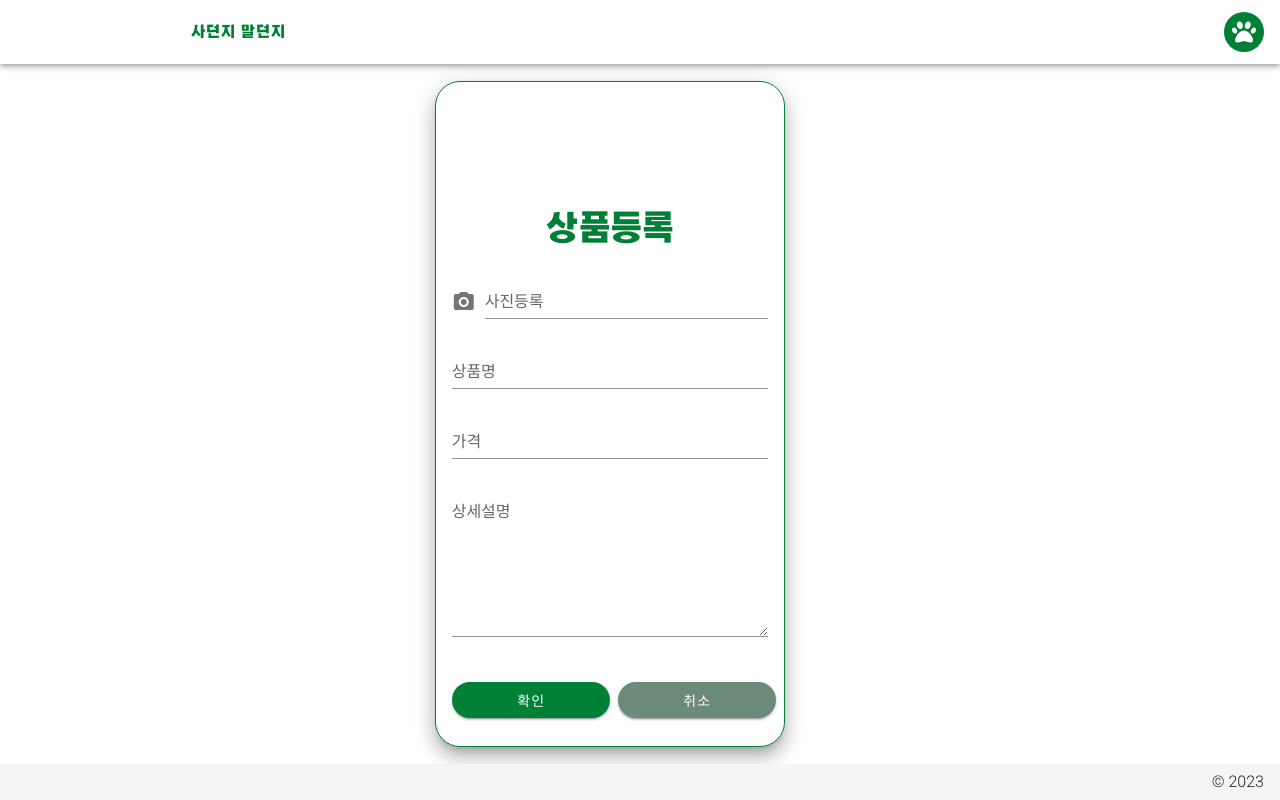
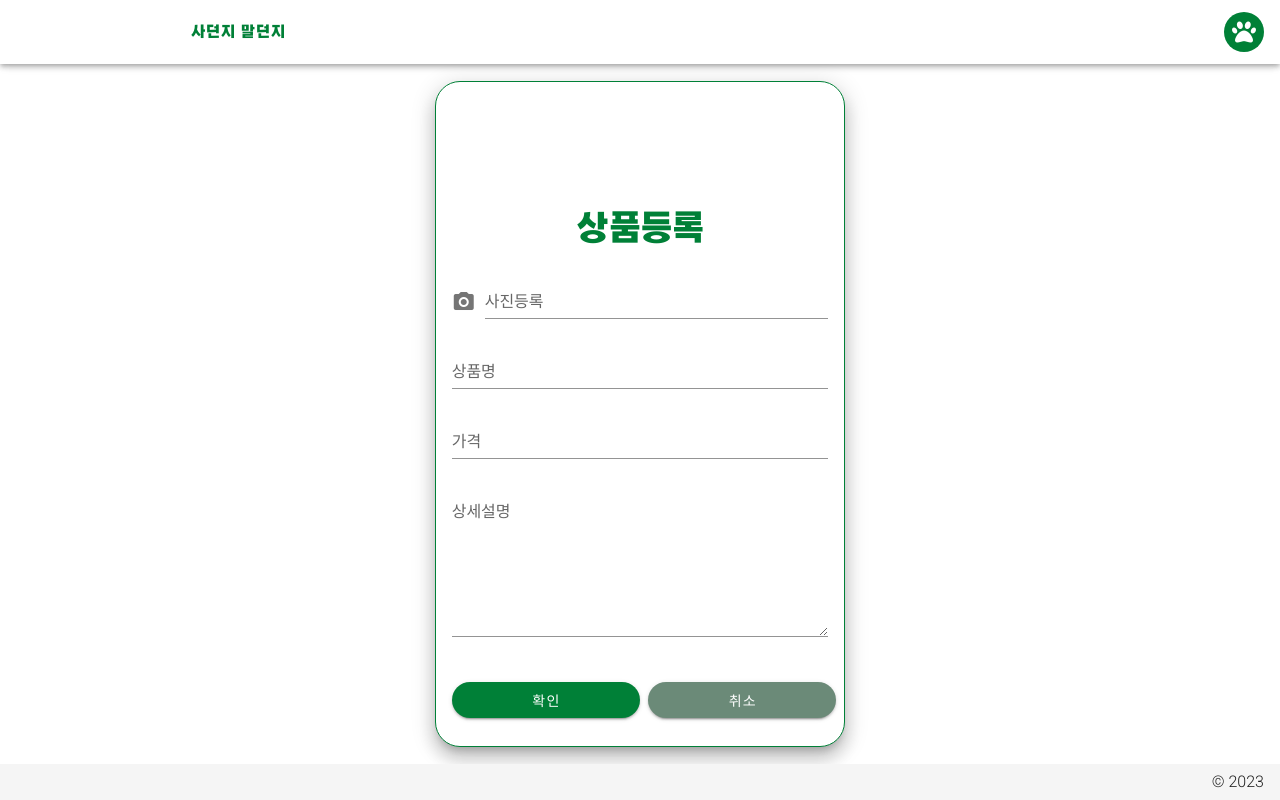
Before and after one commit to 0206cho/WhatSuMarket, a Vue app: page /insert in a window 1280 px wide. Built offline with nearby package versions, Linux system fonts and the light colour scheme.

Commit message:
상명-상품등록사이즈

```diff
--- a/src/views/Insert.vue
+++ b/src/views/Insert.vue
@@ -5,7 +5,7 @@
     <v-layout align-center row wrap>
       <v-row justify="center" align="cener">
           <v-col cols="4">
-            <v-card elevation="12" width="350" height="100%"
+            <v-card elevation="12" width="550" height="100%"
             style="border-radius:25px; border: 1px solid #008037">
             <v-img :src="require('../../images/WhatSuWhite.png')" max-height="110" max-width="110"
                 style="margin: 1em auto;"></v-img>
--- a/src/views/Setting.vue
+++ b/src/views/Setting.vue
@@ -20,7 +20,7 @@
                             </v-text-field>
                             <v-text-field label="전화번호" prepend-inner-icon="fa-solid fa-mobile-screen-button" color="#008037">
                             </v-text-field>
-                            <v-text-field label="e-mail" prepend-inner-icon="fa-reqular fa-envelope" color="#008037">
+                            <v-text-field label="이메일" prepend-inner-icon="fa-reqular fa-envelope" color="#008037">
                             </v-text-field>
                             <v-text-field label="주소" prepend-inner-icon="fa-sharp fa-solid fa-location-dot" color="#008037">
                             </v-text-field>
```
